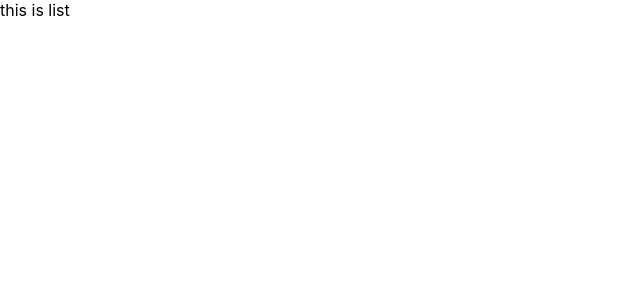
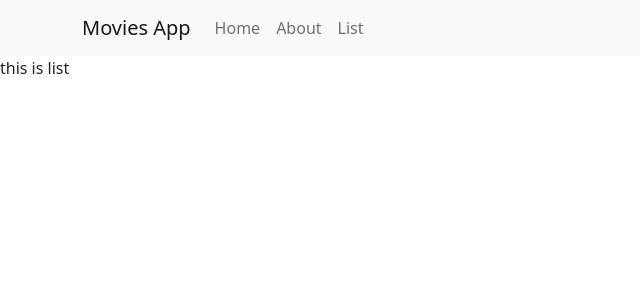
Before and after one commit to Swayam221/Movies-CRUD-App, a React (Create React App) app in the folder client/: page /about/list in a window 1280 px wide. Shown: the top 300 px of the page, without its empty margins (0-640 px from the left). Built offline with nearby package versions, Linux system fonts and the light colour scheme.

Commit message:
added react bootstrap and implemented navbar, tried carousel on dummy data

```diff
--- a/client/package.json
+++ b/client/package.json
@@ -6,7 +6,9 @@
     "@testing-library/jest-dom": "^5.16.5",
     "@testing-library/react": "^13.4.0",
     "@testing-library/user-event": "^13.5.0",
+    "bootstrap": "^5.2.2",
     "react": "^18.2.0",
+    "react-bootstrap": "^2.5.0",
     "react-dom": "^18.2.0",
     "react-router-dom": "^6.4.2",
     "react-scripts": "^2.1.3",
--- a/client/public/index.html
+++ b/client/public/index.html
@@ -25,6 +25,13 @@
       Learn how to configure a non-root public URL by running `npm run build`.
     -->
     <title>React App</title>
+    <style>
+      body {
+        /* background-image: url("https://st3.depositphotos.com/1064045/15061/i/600/depositphotos_150614902-stock-photo-unusual-cinema-concept-3d-illustration.jpg"); */
+        background-repeat: no-repeat;
+        background-size: cover;
+      }
+    </style>
   </head>
   <body>
     <noscript>You need to enable JavaScript to run this app.</noscript>
--- a/client/src/App.js
+++ b/client/src/App.js
@@ -4,10 +4,12 @@ import Home from "./screens/Home/Home";
 import List from "./screens/List/List";
 import About from "./screens/About/About";
 import User from "./screens/User/User";
+import Navbar from "./utilities/navbar/Navbar";
 
 function App() {
   return (
     <BrowserRouter>
+      <Navbar />
       <Routes>
         <Route path="home" element={<Home />} />
         <Route path="about">
@@ -16,7 +18,7 @@ function App() {
           <Route path="user" element={<User />} />
         </Route>
 
-        <Route path="*" element={<div>Error</div>} />
+        <Route path="*" element={<Home />} />
       </Routes>
     </BrowserRouter>
   );
--- a/client/src/index.js
+++ b/client/src/index.js
@@ -2,6 +2,7 @@ import React from "react";
 import ReactDOM from "react-dom/client";
 import "./index.css";
 import App from "./App";
+import "bootstrap/dist/css/bootstrap.css";
 
 const root = ReactDOM.createRoot(document.getElementById("root"));
 root.render(<App />);
--- a/client/src/screens/Home/Home.js
+++ b/client/src/screens/Home/Home.js
@@ -1,7 +1,14 @@
 import React from "react";
 
+import MoviesCarousel from "../../utilities/MoviesCarousel/moviesCarousel";
+
 function Home() {
-  return <div>this is home</div>;
+  return (
+    <div>
+      this is home
+      <MoviesCarousel />
+    </div>
+  );
 }
 
 export default Home;
--- /dev/null
+++ b/client/src/utilities/MoviesCarousel/moviesCarousel.js
@@ -0,0 +1,46 @@
+import React from "react";
+import Carousel from "react-bootstrap/Carousel";
+
+function MoviesCarousel() {
+  return (
+    <Carousel>
+      <Carousel.Item interval={1000}>
+        <img
+          className="d-block w-100"
+          src="https://st3.depositphotos.com/1064045/15061/i/600/depositphotos_150614902-stock-photo-unusual-cinema-concept-3d-illustration.jpg"
+          alt="First slide"
+        />
+        <Carousel.Caption>
+          <h3>First slide label</h3>
+          <p>Nulla vitae elit libero, a pharetra augue mollis interdum.</p>
+        </Carousel.Caption>
+      </Carousel.Item>
+      <Carousel.Item interval={500}>
+        <img
+          className="d-block w-100"
+          src="https://st3.depositphotos.com/1064045/15061/i/600/depositphotos_150614902-stock-photo-unusual-cinema-concept-3d-illustration.jpg"
+          alt="Second slide"
+        />
+        <Carousel.Caption>
+          <h3>Second slide label</h3>
+          <p>Lorem ipsum dolor sit amet, consectetur adipiscing elit.</p>
+        </Carousel.Caption>
+      </Carousel.Item>
+      <Carousel.Item>
+        <img
+          className="d-block w-100"
+          src="https://st3.depositphotos.com/1064045/15061/i/600/depositphotos_150614902-stock-photo-unusual-cinema-concept-3d-illustration.jpg"
+          alt="Third slide"
+        />
+        <Carousel.Caption>
+          <h3>Third slide label</h3>
+          <p>
+            Praesent commodo cursus magna, vel scelerisque nisl consectetur.
+          </p>
+        </Carousel.Caption>
+      </Carousel.Item>
+    </Carousel>
+  );
+}
+
+export default MoviesCarousel;
--- /dev/null
+++ b/client/src/utilities/navbar/Navbar.js
@@ -0,0 +1,25 @@
+import React from "react";
+import Container from "react-bootstrap/Container";
+import Nav from "react-bootstrap/Nav";
+import Navbar from "react-bootstrap/Navbar";
+import NavDropdown from "react-bootstrap/NavDropdown";
+
+function NavbarMain() {
+  return (
+    <Navbar bg="light" expand="lg">
+      <Container>
+        <Navbar.Brand>Movies App</Navbar.Brand>
+        <Navbar.Toggle aria-controls="basic-navbar-nav" />
+        <Navbar.Collapse id="basic-navbar-nav">
+          <Nav className="me-auto">
+            <Nav.Link href="/home">Home</Nav.Link>
+            <Nav.Link href="/about">About</Nav.Link>
+            <Nav.Link href="/about/list">List</Nav.Link>
+          </Nav>
+        </Navbar.Collapse>
+      </Container>
+    </Navbar>
+  );
+}
+
+export default NavbarMain;
```
Also changed, not shown: 1 other file (tests, documents, lock files or other folders).
